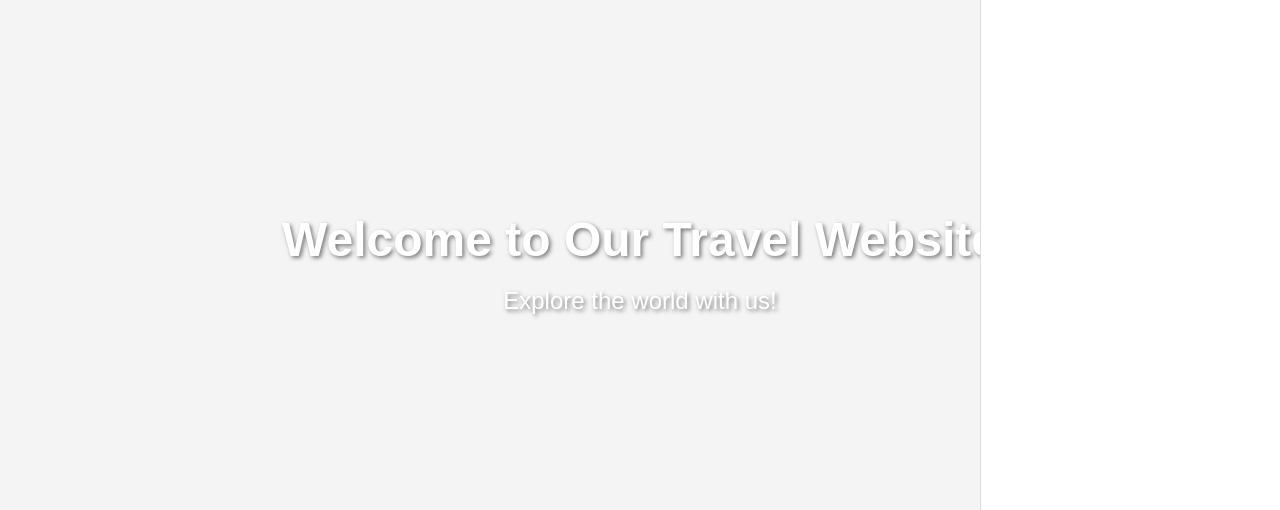
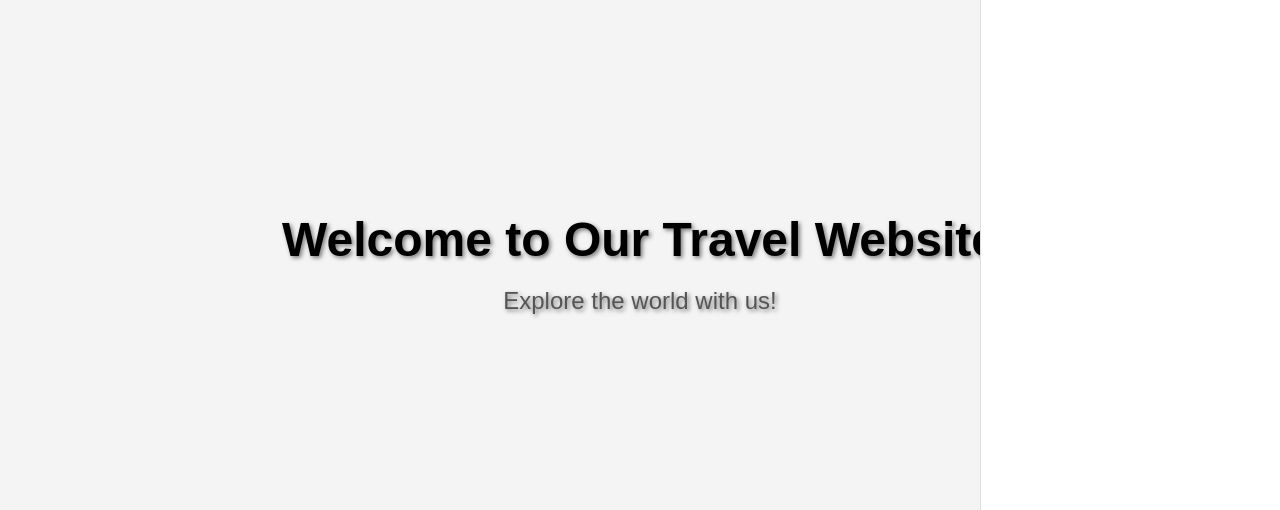
Before and after one commit to boddapati5/Travel-Website-Error-fixing-chatgpt, a plain HTML site: page index.html in a window 1280 px wide. Shown: the part 126-636 px from the top of the page. Drawn offline with Linux system fonts and the light colour scheme.

Commit message:
fixed 2 errors

```diff
--- a/index.html
+++ b/index.html
@@ -102,14 +102,14 @@
     .hero h1 {
       font-size: 48px;
       margin-bottom: 20px;
-      color: #fff;
+      color: #000; /* Changed text color for better contrast */
       text-shadow: 2px 2px 4px rgba(0, 0, 0, 0.5);
       animation: fadeInUp 1s ease;
     }
 
     .hero p {
       font-size: 24px;
-      color: #fff;
+      color: #555; /* Changed text color for better contrast */
       text-shadow: 2px 2px 4px rgba(0, 0, 0, 0.5);
       animation: fadeInUp 1s ease;
       animation-delay: 0.5s;
```
